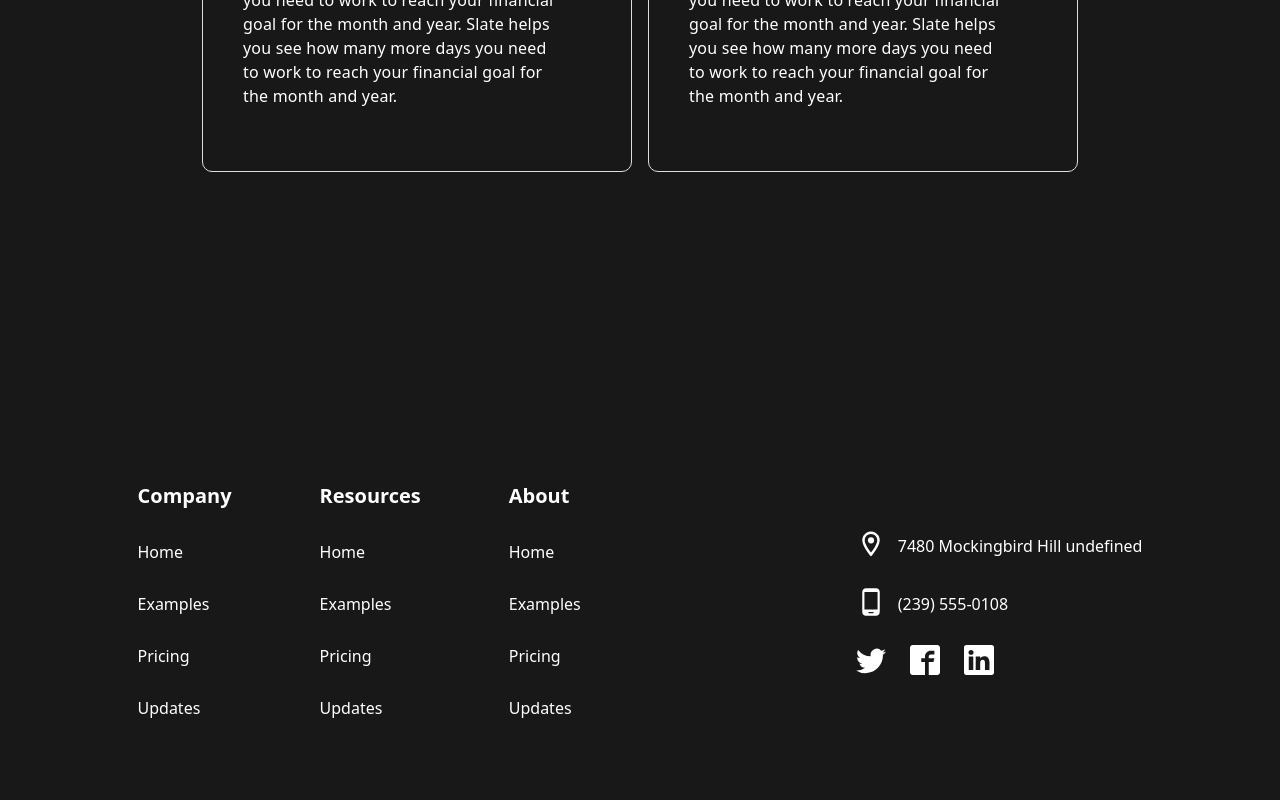
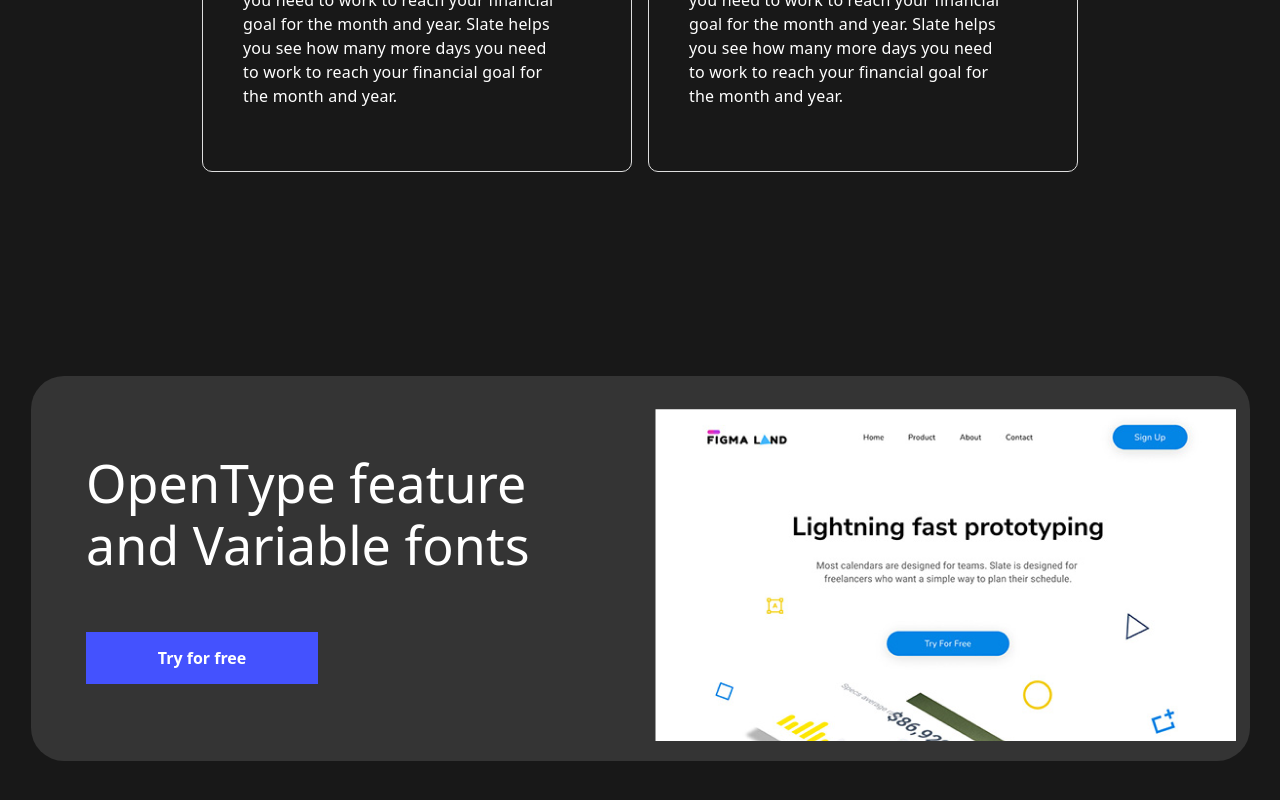
Before and after one commit to Jeffreyxdev/FigmaLand-demo, a React (Vite) app: page / in a window 1280 px wide. Shown: the part 6324-7124 px from the top of the page. Built offline with nearby package versions, Linux system fonts and the light colour scheme.

Commit message:
worked on a prototype section

```diff
--- /dev/null
+++ b/src/InnerPage/Try.jsx
@@ -0,0 +1,28 @@
+import landing  from "../assets/landing.png"
+import { motion } from "framer-motion"
+import { staggerContainer, fadeIn, zoomIn } from "../Utils/Motion"
+
+function Try() {
+  return (
+    <motion.div
+    variants={staggerContainer()}
+    initial="hidden"
+    whileInView="show"
+    viewport={{once:true, amount:0.25}}
+    className="flex items-center justify-center">
+      <div className='try flex flex-wrap mt-[200px] font-sans rounded-[33px] lg:bg-[#343434] gap-[86px] w-[1219px] justify-center items-center '>
+      <div className="flex flex-col md:gap-14 xs:gap-[200px] md:pl-[50px]">
+        <motion.h2
+        variants={fadeIn("down", "spring", 0.3, 1)}
+        className="text-[52px] leading-[62px] md:w-[479px] h-[124px]">OpenType feature and Variable fonts</motion.h2>
+        <motion.button
+        variants={fadeIn("down", "spring", 0.5, 1)}
+        className="trybtn xs:mt-[200px] md:mt-[0] w-[232px] h-[52px] bg-primary text-white flex items-center justify-center font-bold">Try for free</motion.button>
+      </div>
+      <motion.img variants={zoomIn(.2, .5)}  src={landing} alt="" className="overflow-hidden lg:pb-5 lg:pr-2"/>
+    </div>
+    </motion.div>
+  )
+}
+
+export default Try
--- a/src/Pages/Home.jsx
+++ b/src/Pages/Home.jsx
@@ -6,6 +6,7 @@ import Contents from "../InnerPage/Contents";
 import Gallery from "../InnerPage/Gallery";
 import Partners from "../InnerPage/Partners";
 import Testimonials from "../InnerPage/Testimonials";
+import Try from "../InnerPage/Try";
 const Home = () => {
     return (
       <div>
@@ -15,6 +16,7 @@ const Home = () => {
         <Gallery/>
         <Partners/>
         <Testimonials/>
+        <Try/>
       </div>
     )
 };
```
